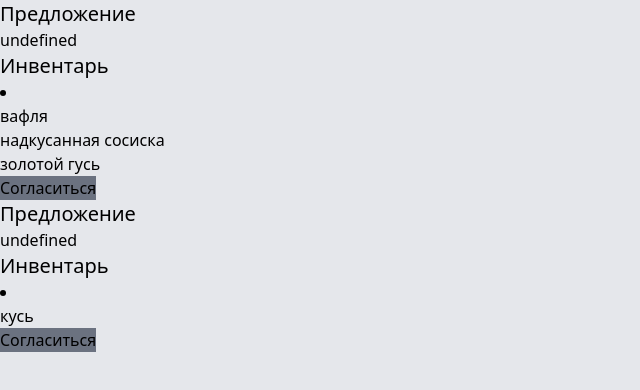
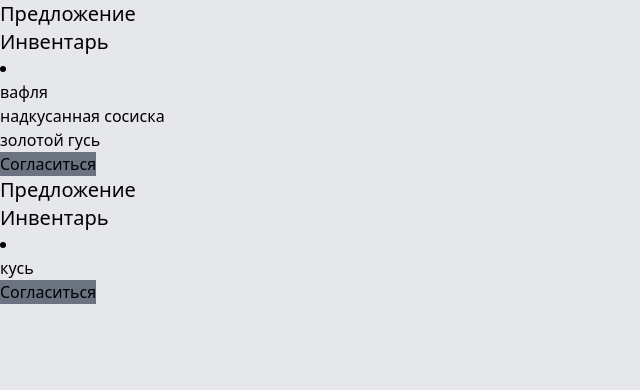
Before and after one commit to lapkiteam/exchange-sim, a Svelte app: page / in a window 1280 px wide. Shown: the top 390 px of the page, without its empty margins (0-640 px from the left). Built offline with nearby package versions, Linux system fonts and the light colour scheme.

Commit message:
feat(PlayerWindow): not display offered item if empty

```diff
--- a/src/components/PlayerWindow.svelte
+++ b/src/components/PlayerWindow.svelte
@@ -39,11 +39,13 @@
     <h2 class={concat([
       "text-xl"
     ])}>Предложение</h2>
-    <button on:click={() => {
-      disofferItem()
-    }}>
-      {offeredItem}
-    </button>
+    {#if offeredItem}
+      <button on:click={() => {
+        disofferItem()
+      }}>
+        {offeredItem}
+      </button>
+    {/if}
   </div>
   <div>
     <h2 class={concat([
```
